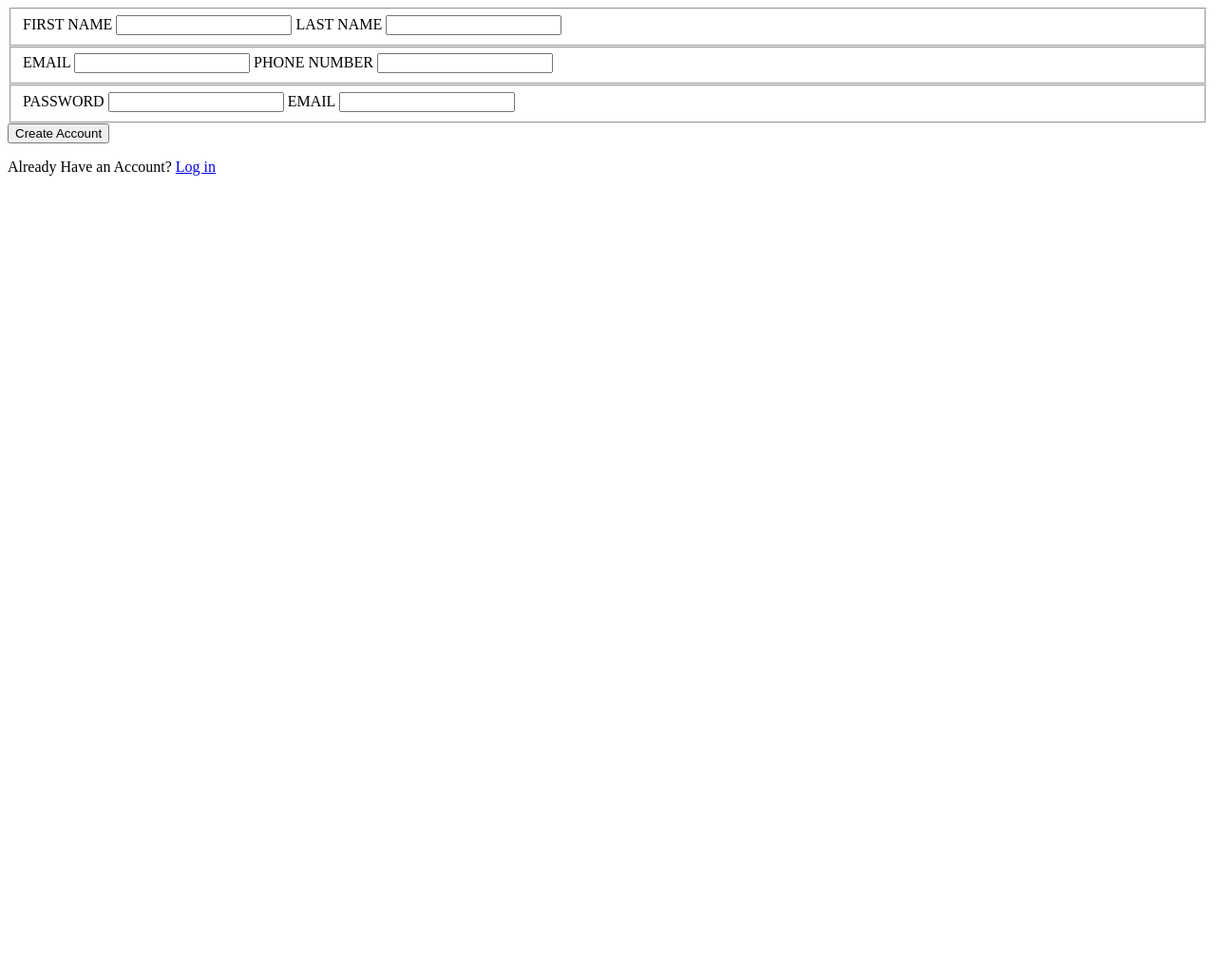
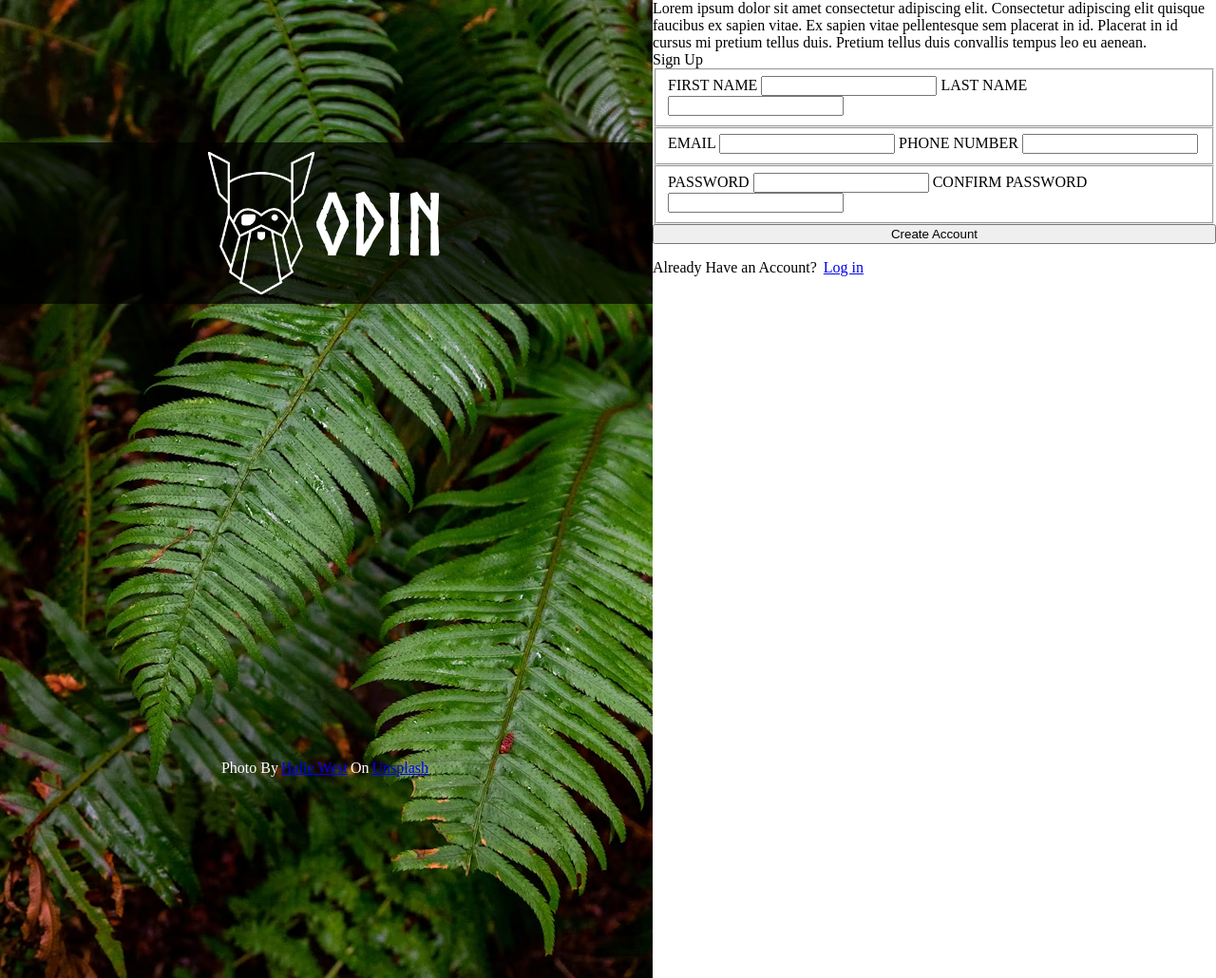
Before and after one commit to JoshSebben/Sign-Un-Form, a plain HTML site: page index.html in a window 1280 px wide. Shown: the whole page at 95% size. Before the commit the page ends 800 px from the top, so only its background shows below. Drawn offline with Linux system fonts and the light colour scheme.

Commit message:
Finished added all necessary elements

```diff
--- a/index.html
+++ b/index.html
@@ -4,17 +4,37 @@
     <meta charset="UTF-8">
     <meta name="viewport" content="width=device-width, initial-scale=1.0">
     <title>Sign Up Form</title>
+
+    <link rel="stylesheet" href="stylesheet.css">
 </head>
 
 <body>
+    <script src="script.js"></script>
+
     <div class= "image">
-        <div class="logo"></div>
-        <div class="text"></div>
+        <img src="LeafPhoto.avif" alt="Photo of Green Leaves">
+
+        <div class="logo">
+            <img src="odin-lined.png" alt="Odin Project Logo">
+            <p>ODIN</p>
+        </div>
+
+        <div class="credit">
+            Photo By
+            <a href="https://unsplash.com/@haliewestphoto"> Halie West</a>
+            On
+            <a href="https://unsplash.com/"> Unsplash </a></div>
     </div>
 
     <div class= "form">
-        <div class= "paragrah"></div>
+        <div class= "paragrah">
+            Lorem ipsum dolor sit amet consectetur adipiscing elit. Consectetur adipiscing elit quisque faucibus ex sapien vitae. Ex sapien vitae pellentesque sem placerat in id. Placerat in id cursus mi pretium tellus duis. Pretium tellus duis convallis tempus leo eu aenean.
+        </div>
+
         <div class="SignUp">
+
+            <div class="text">Sign Up</div>
+
             <fieldset>
                 <form action="#" method="get">
                     <label for="first_name">FIRST NAME</label>
@@ -40,18 +60,18 @@
                     <label for="user_password">PASSWORD</label>
                     <input type="password" id="user_password" name="user_password" required>
 
-                    <label for="user_email">EMAIL</label>
+                    <label for="user_email">CONFIRM PASSWORD</label>
                     <input type="email" id="user_email" name="user_email" required>
                 </form>
             </fieldset>
-        </div>
-    </div>
 
             <button type="submit">Create Account</button>
 
             <div>
                 <p>Already Have an Account? <a href="url">Log in</a></p>
             </div>
+        </div>
+    </div>
 </body>
 
 </html>
--- /dev/null
+++ b/stylesheet.css
@@ -0,0 +1,66 @@
+@font-face {
+    font-family: 'NorseBold';
+    src: url("Norse-Bold.otf");
+}
+
+a{
+    padding-left: 3px;
+    padding-right: 3px;
+}
+
+body{
+    display: flex;
+    margin: 0;
+    padding: 0;
+    overflow: hidden;
+}
+
+div{
+    display: flex;
+}
+
+.image{
+    flex-direction: column;
+    position: relative;
+    background-size: cover;
+}
+
+.form{
+    flex-direction: column;
+}
+
+.SignUp{
+    flex-direction: column;
+}
+
+.logo{
+    position: absolute;
+    background-color: rgba(0,0,0,0.7);
+    width: 100%;
+    align-items: center;
+    justify-content: center;
+    top: 150px;
+    padding-top: 10px;
+    padding-bottom: 10px;
+}
+
+.credit{
+    position: absolute;
+    color: white;
+    top: 800px;
+    left: 50%;
+    transform: translateX(-50%);
+}
+
+.logo img{
+    height: 150px;
+}
+
+.logo p{
+    color:white;
+    font-family: "NorseBold";
+    font-size: 90px;
+    align-items: center;
+    margin: 0px;
+    padding: 0px;
+}
```
Also changed, not shown: LeafPhoto.avif (added), Norse-Bold.otf (added), odin-lined.png (added), script.js (added). Lines whose indentation alone changed are shown as unchanged.
